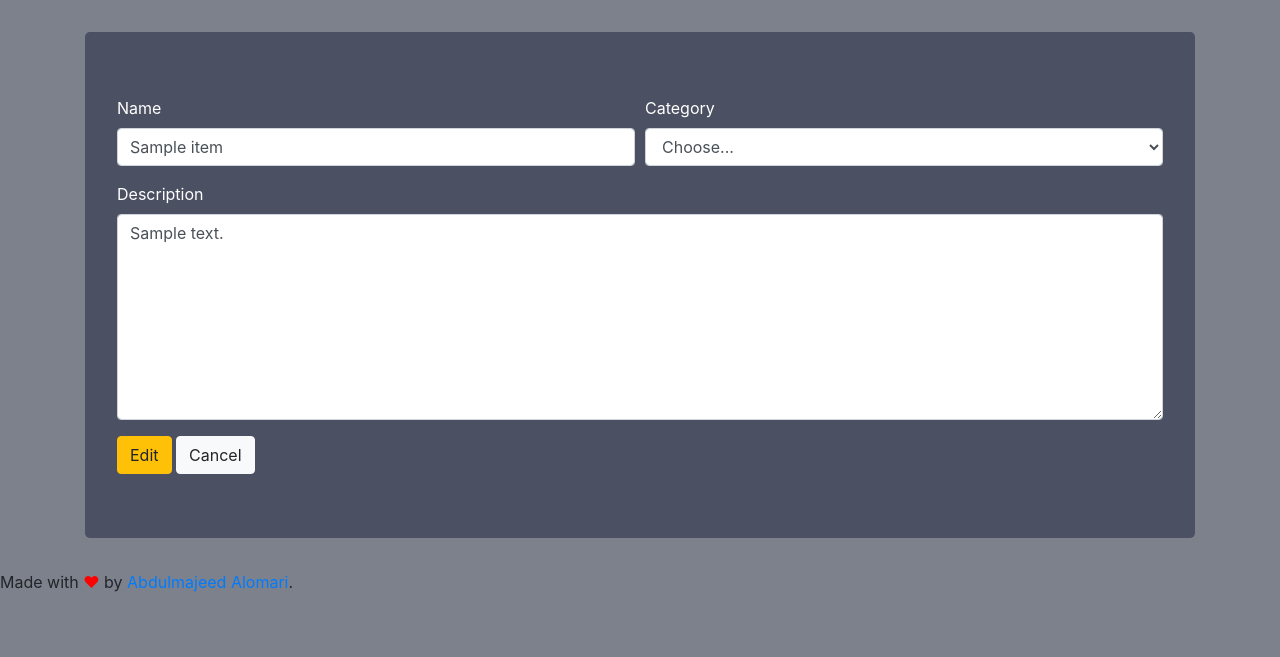
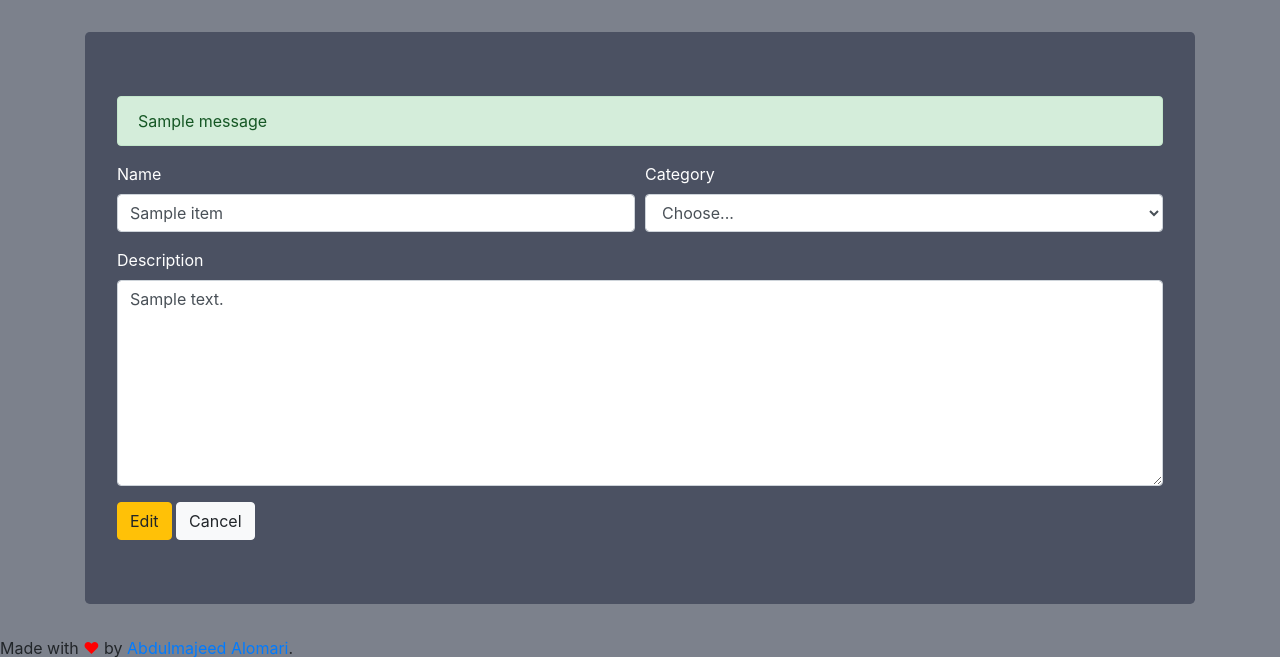
Before and after one commit to AbdulmajeedAlOmari/item-catalog-project, a Flask app: page /catalog/1/1/edit in a window 1280 px wide. Shown: the part 86-743 px from the top of the page. Run offline with Flask 2, Linux system fonts and the light colour scheme; the visitor is signed in with stand-in values (Sample User, id 1); tables that the repository leaves empty hold one stand-in row (values such as "Sample post"); one stand-in notice (Sample message) is shown; some libraries are stand-ins or nearby versions.

Commit message:
feat: Add flash messages

```diff
--- a/templates/items/edit.html
+++ b/templates/items/edit.html
@@ -1,6 +1,23 @@
 {% include "common/header.html" %}
 
   <div class="jumbotron myJumbotron">
+
+    {% with messages = get_flashed_messages(with_categories=true) %}
+      {% if messages %}
+        {% for category, message in messages %}
+          {% if category == 'success' %}
+            <div class="alert alert-success" role="alert">
+              {{ message }}
+            </div>
+          {% elif category == 'error' %}
+            <div class="alert alert-danger" role="alert">
+              {{ message }}
+            </div>
+          {% endif %}
+        {% endfor %}
+      {% endif %}
+    {% endwith %}
+
     <form method="POST" action="/catalog/{{ item.category.name }}/{{ item.id }}/edit">
       <div class="form-row">
         <div class="form-group col-md-6">
```
